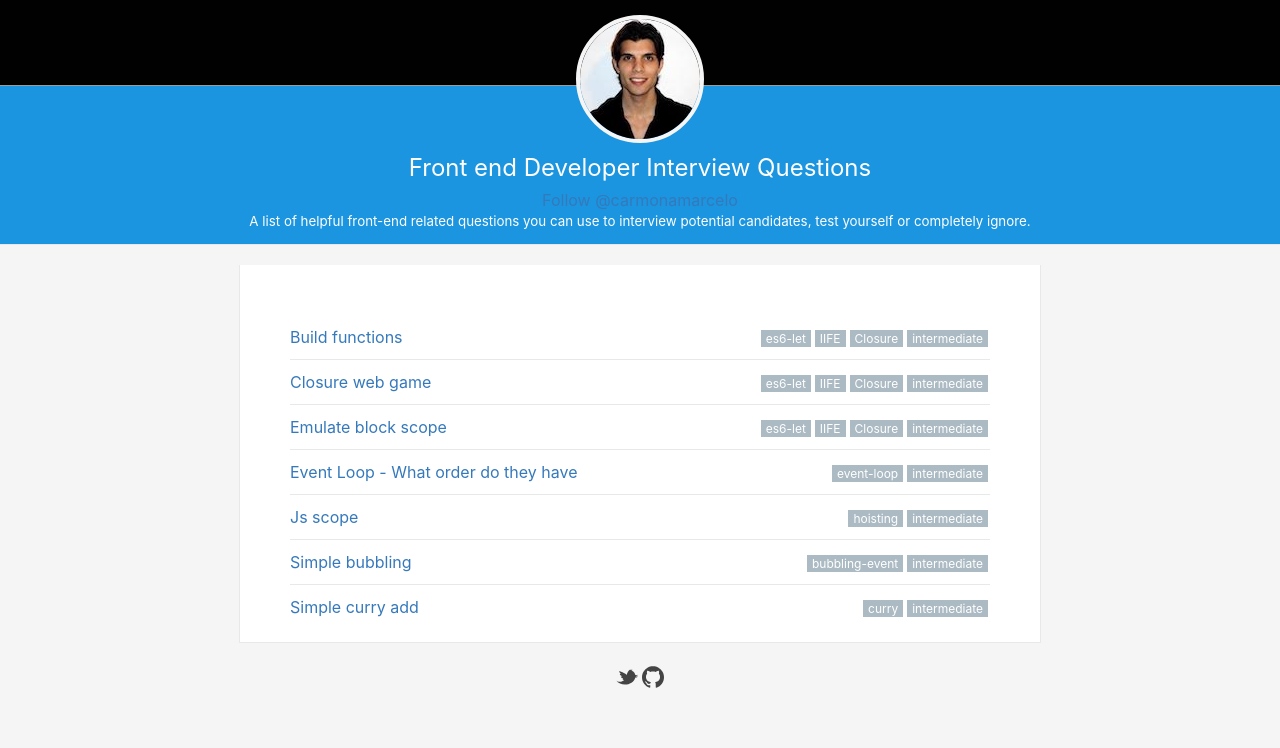
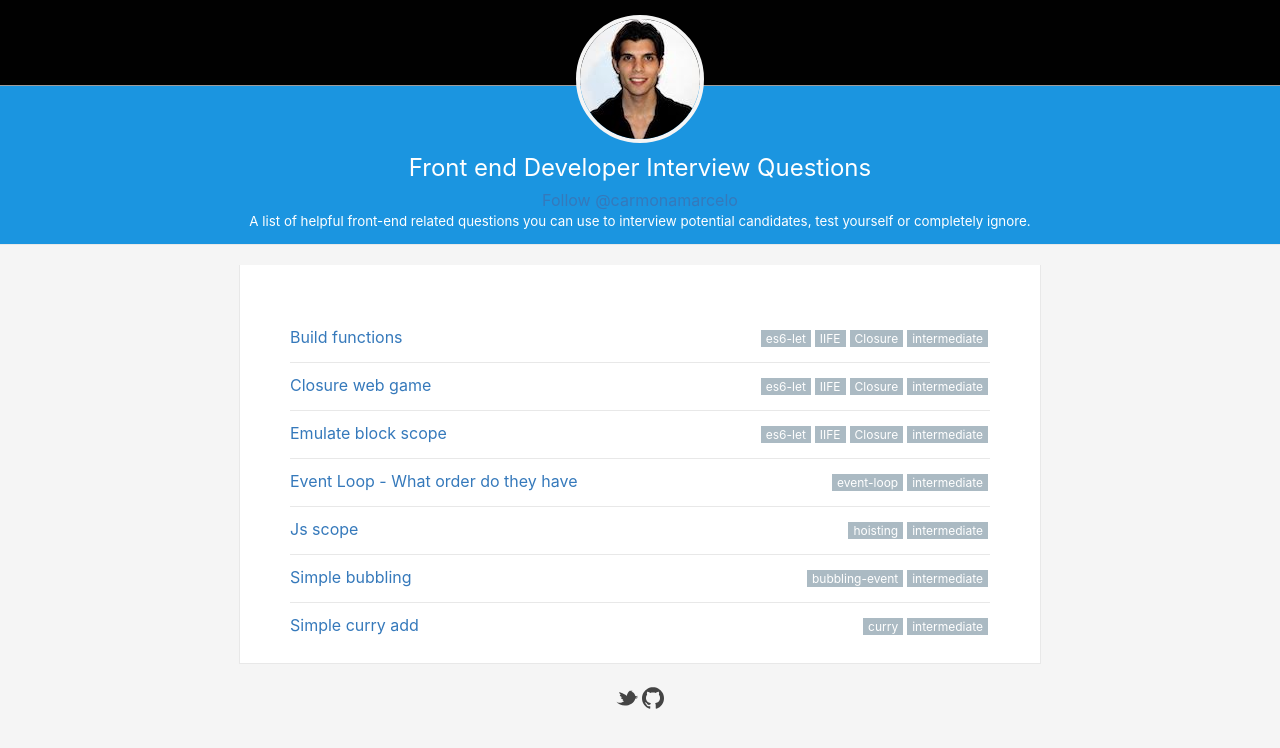
Before and after one commit to marcelocarmona/Front-end-Developer-Interview-Questions, a Jekyll site: the page built from index.html, in a window 1280 px wide. Shown: the top 748 px of the page. Built offline with Jekyll 4.4.1, drawn with Linux system fonts in a browser that asks for light colours; comment, search, counter and statistics services are not loaded.

Commit message:
Flex for the list

```diff
--- a/_sass/_layout.scss
+++ b/_sass/_layout.scss
@@ -25,11 +25,11 @@
   padding-top: 64px;
   text-align: center;
   margin-bottom: 20px;
-  &__name{
+  &__name {
     font-size: 24px;
     margin-bottom: 2px;
   }
-  &__I-am{
+  &__I-am {
     font-size: smaller;
   }
 }
@@ -77,7 +77,7 @@
       line-height: 0;
       padding-top: 10px;
       text-align: center;
-      >svg {
+      > svg {
         width: 18px;
         height: 15px;
         path {
@@ -103,7 +103,6 @@
     }
   }
 }
-
 
 /**
  * Site footer
@@ -133,7 +132,7 @@
 .post__list {
   margin-left: 0;
   list-style: none;
-  >li {
+  > li {
     padding: 10px 0;
 
     .tag {
@@ -142,13 +141,18 @@
       float: right;
       color: white;
       line-height: 15px;
-      background-color: #ABBAC3;
+      background-color: #abbac3;
       margin: 5px 2px;
     }
 
     &:not(:last-child) {
       border-bottom: 1px solid #e8e8e8;
     }
+  }
+
+  &__item {
+    display: flex;
+    justify-content: space-between;
   }
 }
 
--- a/index.html
+++ b/index.html
@@ -6,11 +6,13 @@
   <ul class="post__list">
     {% for question in site.questions %}
       {% if question.title != "Solution" %}
-        <li>
+        <li class="post__list__item">
           <a href="{{ site.baseurl}}{{question.url }}">{{ question.title }}</a>
-          {% for tag in question.tags %}
-            <span class="tag">{{tag}}</span>
-          {% endfor %}
+          <div>
+            {% for tag in question.tags %}
+              <span class="tag">{{tag}}</span>
+            {% endfor %}
+          </div>
         </li>
       {% endif %}
     {% endfor %}
```
